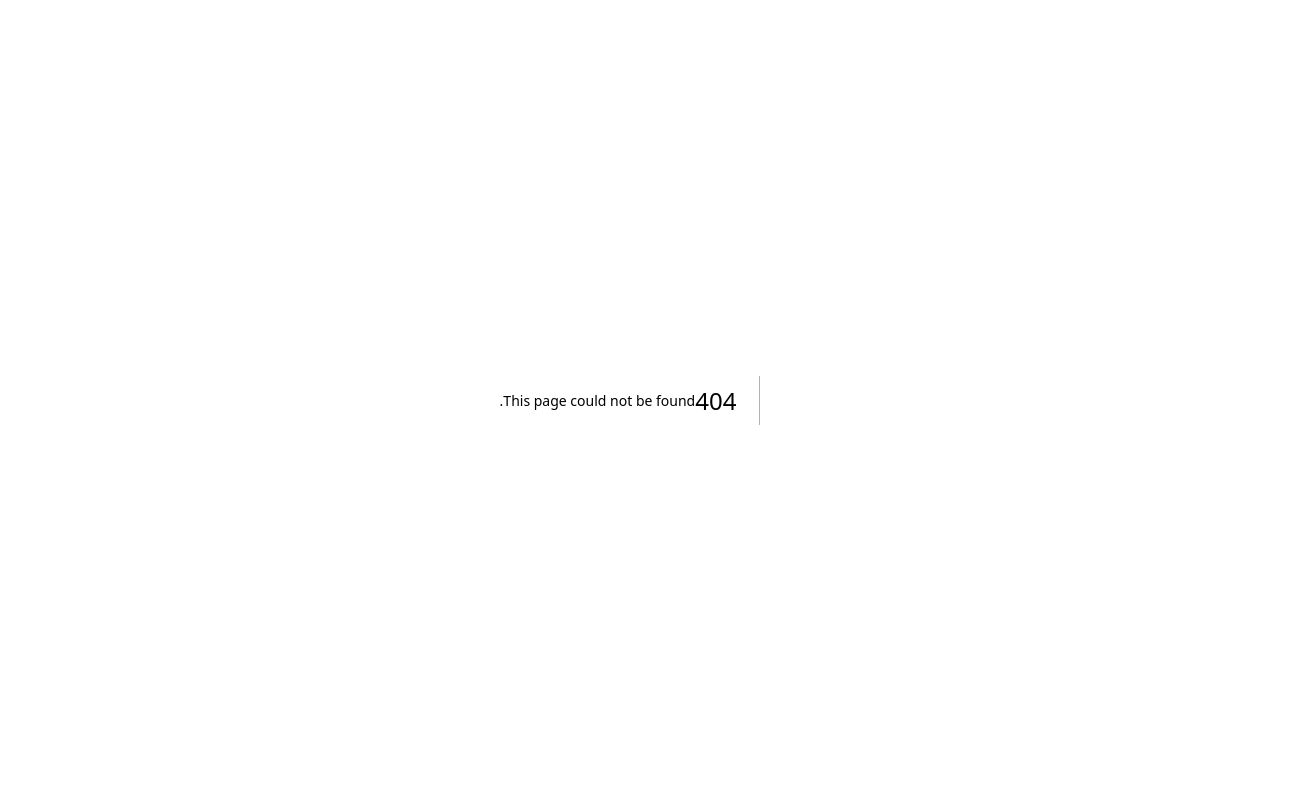
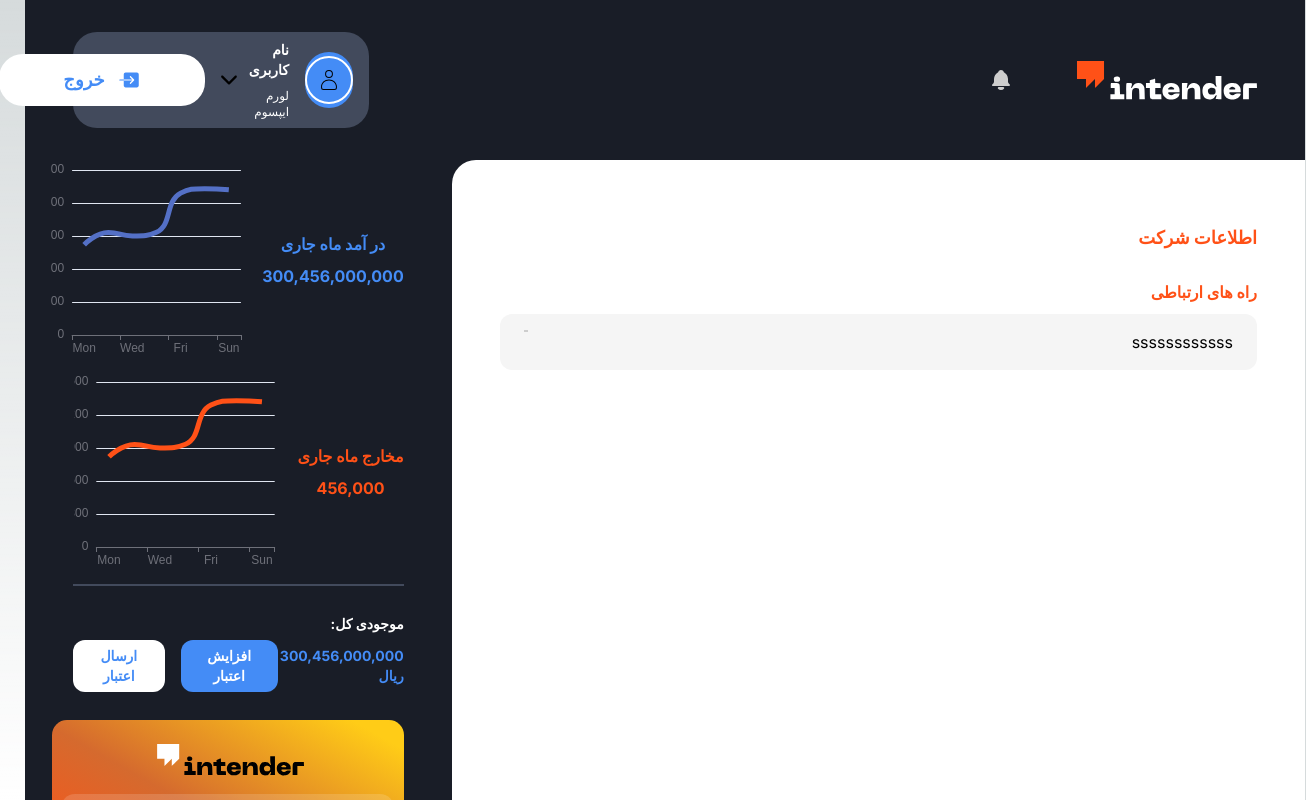
Before and after one commit to meha1999/intender-backup, a Next.js app: page /profile in a window 1280 px wide. Before the commit this address had no page. Shown: the top 800 px of the page, 1306 px wide, since content can reach past the window. Built offline with nearby package versions, Linux system fonts and the light colour scheme.

Commit message:
[Profile] Add profile layout

```diff
--- a/package.json
+++ b/package.json
@@ -12,6 +12,8 @@
     "@reduxjs/toolkit": "^2.1.0",
     "axios": "^1.6.7",
     "cookies-next": "^4.1.1",
+    "echarts": "^5.5.0",
+    "echarts-for-react": "^3.0.2",
     "framer-motion": "^11.0.6",
     "next": "14.1.0",
     "react": "^18",
--- /dev/null
+++ b/src/app/profile/layout.tsx
@@ -0,0 +1,20 @@
+import Finance from "@/components/layouts/profile/Finance";
+import Header from "@/components/layouts/profile/Header";
+
+const ProfileLayout = ({
+  children,
+}: Readonly<{
+  children: React.ReactNode;
+}>) => {
+  return (
+    <div className="flex h-screen flex-col bg-primary">
+      <Header />
+      <div className="flex">
+        <div className="h-full w-2/3 rounded-tl-3xl bg-white">{children}</div>
+        <Finance />
+      </div>
+    </div>
+  );
+};
+
+export default ProfileLayout;
--- /dev/null
+++ b/src/app/profile/page.tsx
@@ -0,0 +1,20 @@
+import React from "react";
+
+const Profile = () => {
+  return (
+    <div className="flex flex-col gap-7 px-12 py-16">
+      <p className="text-lg font-bold text-brand">{"اطلاعات شرکت"}</p>
+      <div className="flex flex-col gap-2.5">
+        <p className="font-bold text-brand">{"راه های ارتباطی"}</p>
+        <div className="flex flex-col gap-4 rounded-xl bg-milky px-6 py-4">
+          <div className="flex justify-between">
+            <div>ssssssssssss</div>
+            <div className="h-full border border-secondary-light w-1"/>
+          </div>
+        </div>
+      </div>
+    </div>
+  );
+};
+
+export default Profile;
--- /dev/null
+++ b/src/components/layouts/profile/Finance/index.tsx
@@ -0,0 +1,114 @@
+"use client";
+import Button from "@/components/common/Button";
+import ReactECharts from "echarts-for-react";
+import BankCard from "public/images/defaults/bank-card.svg";
+const Finance = () => {
+  /** @type EChartsOption */
+  const option = {
+    grid: {
+      top: 10,
+      bottom: 25,
+    },
+    xAxis: {
+      type: "category",
+      data: ["Mon", "Tue", "Wed", "Thu", "Fri", "Sat", "Sun"],
+    },
+    yAxis: {
+      axisLine: {
+        show: false,
+      },
+      type: "value",
+    },
+    series: [
+      {
+        data: [820, 932, 901, 934, 1290, 1330, 1320],
+        type: "line",
+        lineStyle: {
+          width: 5,
+        },
+        smooth: true,
+        symbol: "none",
+      },
+    ],
+  };
+  const option2 = {
+    grid: {
+      top: 10,
+      bottom: 25,
+    },
+    xAxis: {
+      type: "category",
+      data: ["Mon", "Tue", "Wed", "Thu", "Fri", "Sat", "Sun"],
+    },
+    yAxis: {
+      axisLine: {
+        show: false,
+      },
+      type: "value",
+    },
+    series: [
+      {
+        data: [820, 932, 901, 934, 1290, 1330, 1320],
+        type: "line",
+        lineStyle: {
+          width: 5,
+          color: "#FF5117",
+        },
+        smooth: true,
+        symbol: "none",
+      },
+    ],
+  };
+  return (
+    <div className="flex h-full w-1/3 flex-col gap-7 overflow-auto bg-primary px-12">
+      <div className="flex flex-col gap-3">
+        <div className="flex items-center justify-between">
+          <div className="flex flex-col items-center gap-2 font-bold text-weeny">
+            <p className="text-nowrap"> {"در آمد  ماه جاری"}</p>
+            <p>{"300,456,000,000"}</p>
+          </div>
+          <ReactECharts
+            style={{ height: 200 }}
+            option={option}
+            notMerge={true}
+            lazyUpdate={true}
+            className="w-full"
+          />
+        </div>
+        <div className="flex items-center justify-between">
+          <div className="flex flex-col items-center gap-2 font-bold text-brand">
+            <p className="text-nowrap"> {"مخارج ماه جاری"}</p>
+            <p>{"456,000"}</p>
+          </div>
+          <ReactECharts
+            style={{ height: 200 }}
+            option={option2}
+            notMerge={true}
+            lazyUpdate={true}
+            className="w-full"
+          />
+        </div>
+        <div className="w-full border border-platinum" />
+      </div>
+      <div className="flex flex-col gap-1.5">
+        <p className="text-sm font-bold text-white">{"موجودی کل:"}</p>
+        <div className="flex items-center justify-between">
+          <p className="text-sm font-bold text-weeny">
+            {"300,456,000,000 ریال"}
+          </p>
+          <div className="flex items-center gap-4">
+            <Button className="rounded-xl bg-weeny px-5 py-1.5 text-sm font-bold text-white hover:bg-white hover:text-weeny">
+              {"افزایش اعتبار"}
+            </Button>
+            <Button className="rounded-xl bg-white px-5 py-1.5 text-sm font-bold text-weeny hover:bg-weeny hover:text-white">
+              {"ارسال اعتبار"}
+            </Button>
+          </div>
+        </div>
+      </div>
+      <BankCard className="mx-auto" />
+    </div>
+  );
+};
+
+export default Finance;
--- /dev/null
+++ b/src/components/layouts/profile/Header/UserInfo/index.tsx
@@ -0,0 +1,31 @@
+import Button from "@/components/common/Button";
+import { CiUser } from "react-icons/ci";
+import { IoIosArrowDown } from "react-icons/io";
+import { IoIosExit } from "react-icons/io";
+
+const UserInfo = () => {
+  return (
+    <div className="flex w-1/4 items-center justify-between rounded-3xl bg-platinum px-4 py-2">
+      <div className="flex items-center gap-4">
+        <div className="flex h-14 w-14 items-center justify-center rounded-full bg-weeny">
+          <div className="flex h-12 w-12 items-center justify-center rounded-full border-2 border-white">
+            <CiUser className="text-2xl" />
+          </div>
+        </div>
+        <div className="flex flex-col gap-2">
+          <p className="text-sm font-bold text-white">{"نام کاربری"}</p>
+          <p className="text-xs text-white">{"لورم ایپسوم"}</p>
+        </div>
+      </div>
+      <div className="flex items-center gap-3">
+        <IoIosArrowDown className="text-2xl cursor-pointer" />
+        <Button className="flex items-center gap-3 rounded-3xl bg-white px-16  py-3 text-weeny hover:bg-weeny hover:text-white">
+          <IoIosExit className="text-2xl" />
+          <p className="text-lg font-bold">{"خروج"}</p>
+        </Button>
+      </div>
+    </div>
+  );
+};
+
+export default UserInfo;
--- /dev/null
+++ b/src/components/layouts/profile/Header/index.tsx
@@ -0,0 +1,18 @@
+import React from "react";
+import Logo from "public/icons/dashboardLogo.svg";
+import { TbBellFilled } from "react-icons/tb";
+import UserInfo from "./UserInfo";
+
+const Header = () => {
+  return (
+    <div className="flex items-center justify-between bg-primary px-12 py-8">
+      <div className="flex items-center gap-16">
+        <Logo />
+        <TbBellFilled className="text-2xl text-secondary-light" />
+      </div>
+      <UserInfo />
+    </div>
+  );
+};
+
+export default Header;
--- a/tailwind.config.ts
+++ b/tailwind.config.ts
@@ -37,6 +37,7 @@ const config: Config = {
         "light-brand": "#FFE6DD",
         "secondary-dark": "#131319",
         "secondary-light": "#CDCDCD",
+        platinum: "#424A5C",
       },
     },
   },
```
Also changed, not shown: public/images/defaults/bank-card.svg (added), 1 other file (tests, documents, lock files or other folders).
